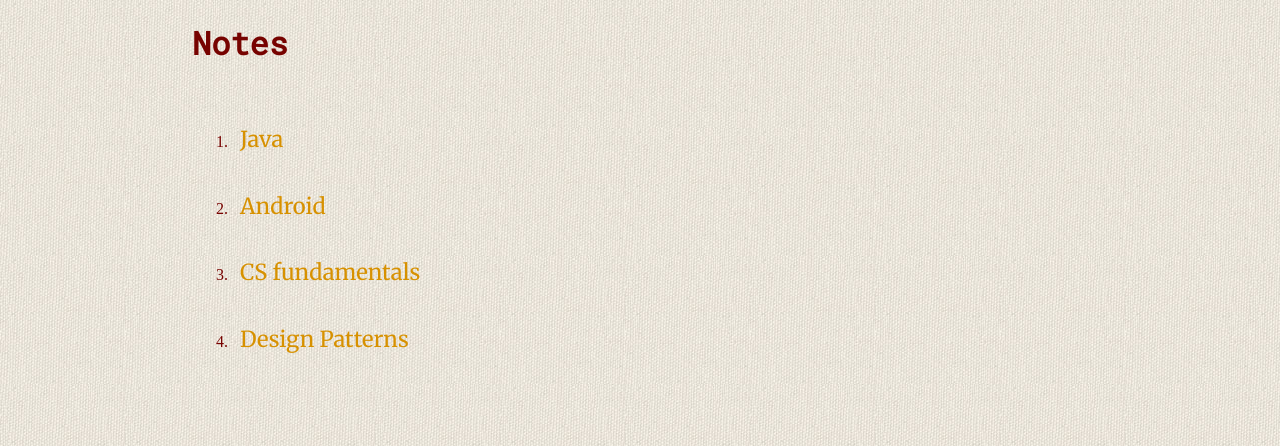
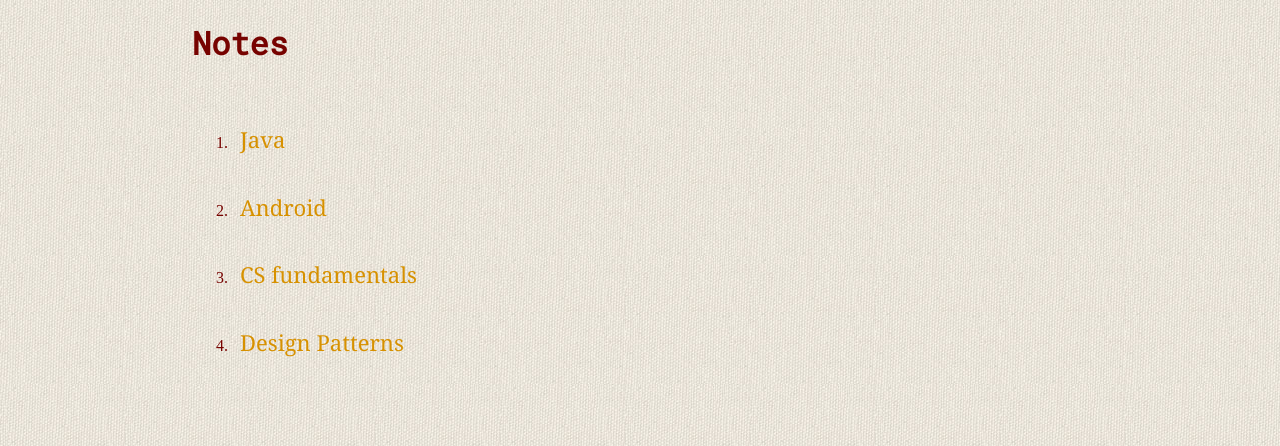
Before and after one commit to Jokestir/Jokestir.github.io, a Jekyll site: the page built from index.html, in a window 1280 px wide. Shown: the top 446 px of the page. Built offline with Jekyll 4.4.1, drawn with Linux system fonts in a browser that asks for light colours.

Commit message:
change font

```diff
--- a/_includes/head.html
+++ b/_includes/head.html
@@ -9,6 +9,7 @@
   <link rel="stylesheet" type="text/css" href="/css/main.css">
 			<link href="https://fonts.googleapis.com/css?family=Roboto+Mono" rel="stylesheet">
 
-			<link href="https://fonts.googleapis.com/css?family=Merriweather" rel="stylesheet">
+			<link href="https://fonts.googleapis.com/css?family=Noto+Serif" rel="stylesheet">
+
 
 </head>
--- a/css/main.css
+++ b/css/main.css
@@ -54,7 +54,7 @@
     margin-bottom: 2em;
 }
 p {
-	font-family: 'Merriweather', serif;
+	font-family: 'Noto Serif', serif;
     font-size: 16px;
     line-height: 1.4em;
     color: #0000C8;
```
